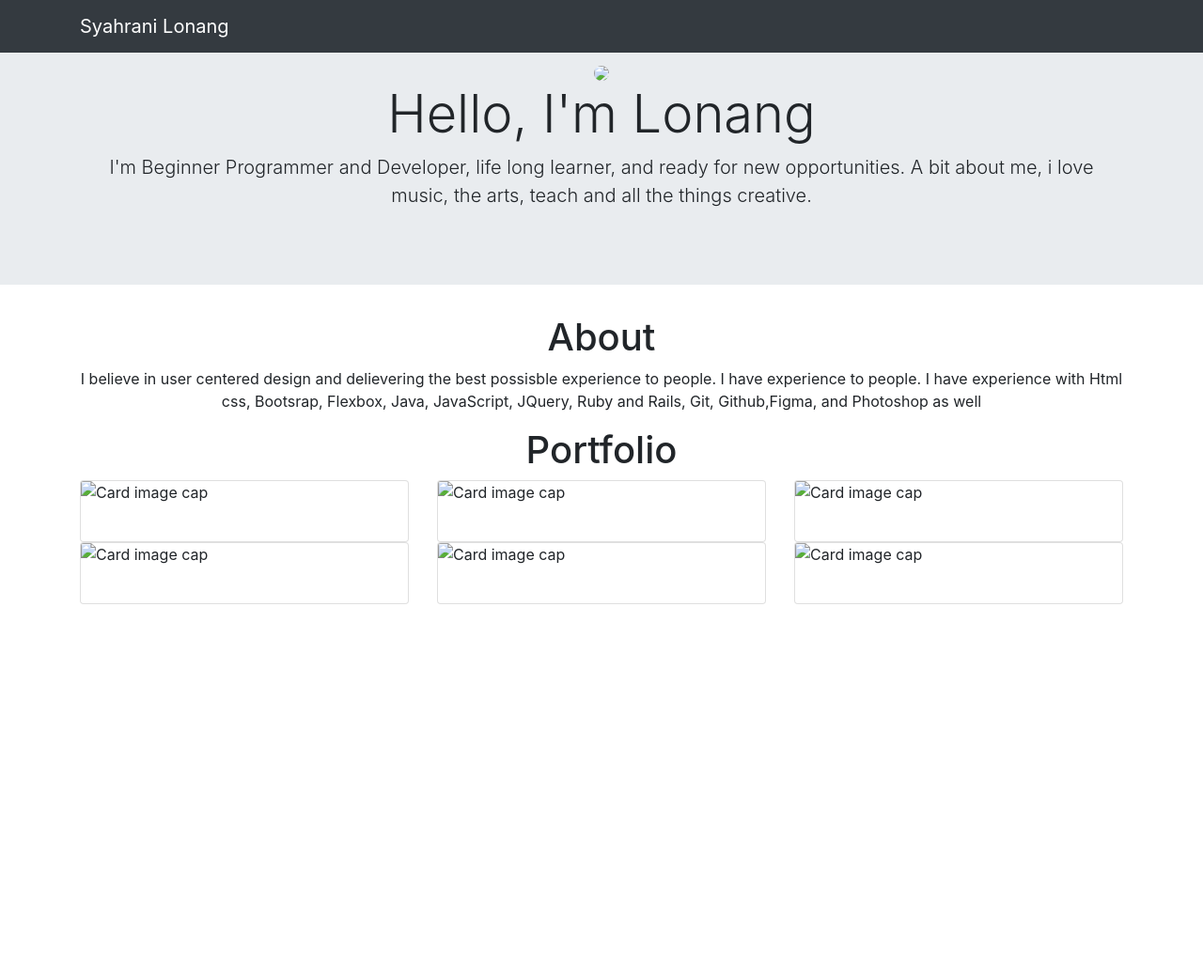
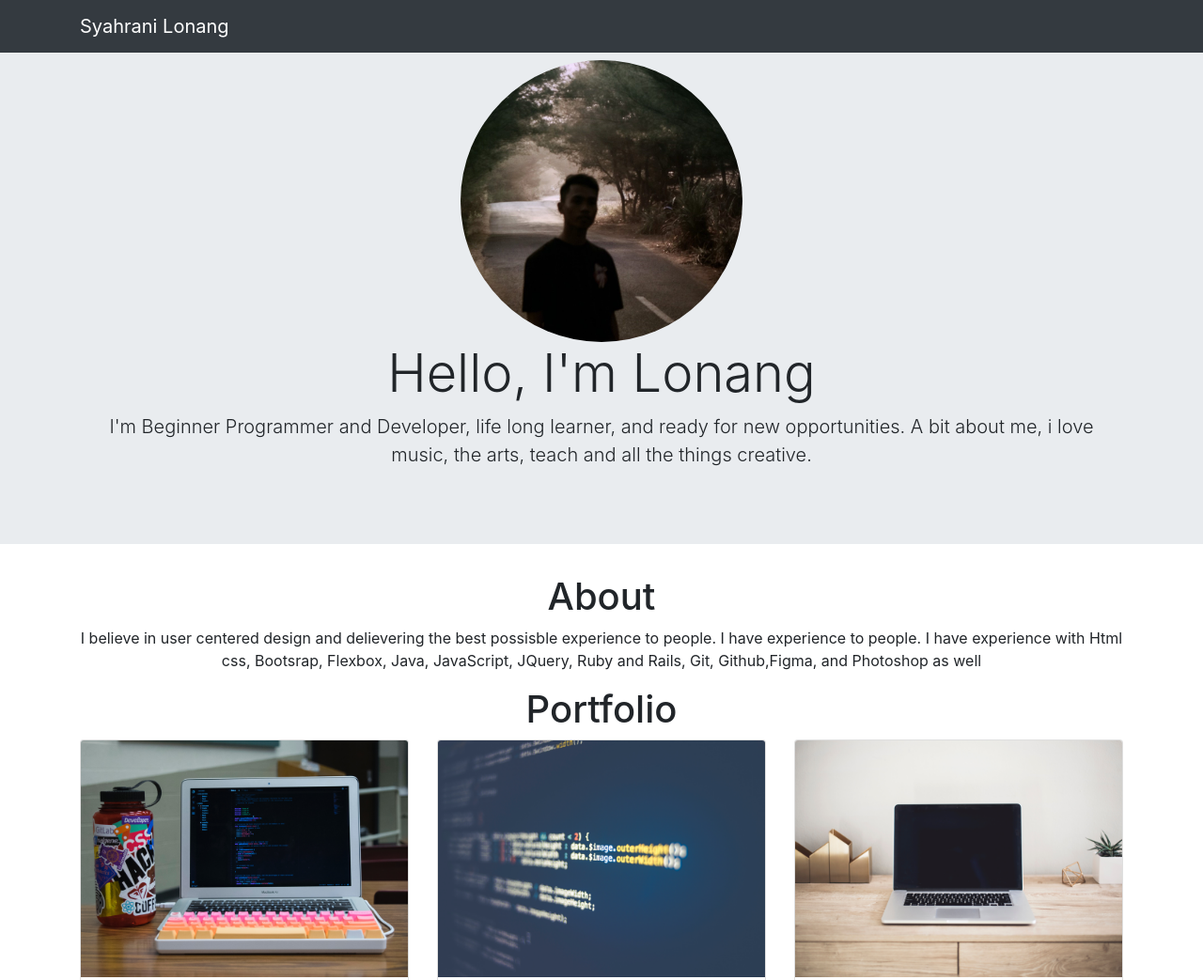
Before and after one commit to Syahranilonang/Exercise-1, a plain HTML site: page index.html in a window 1280 px wide. Shown: the top 1043 px of the page at 94% size. Before the commit the page ends 800 px from the top, so only its background shows below. Drawn offline with nearby package versions, Linux system fonts and the light colour scheme.

Commit message:
Update index.html

```diff
--- a/index.html
+++ b/index.html
@@ -38,7 +38,7 @@
 
     <div class="jumbotron jumbotron-fluid">
       <div class="container text-center">
-        <img src="img/pic1.jpg" width="300" class="rounded-circle">
+        <img src="pic1.jpg" width="300" class="rounded-circle">
         <h1 class="display-4">Hello, I'm Lonang</h1>
         <p class="lead">I'm Beginner Programmer and
         Developer, life long learner, and ready for new opportunities.
@@ -75,7 +75,7 @@
   <div class="row">
     <div class="col-md">
       <div class="card" >
-        <img class="card-img-top" src="img/thumbs/1.png" alt="Card image cap">
+        <img class="card-img-top" src="1.png" alt="Card image cap">
         <div class="card-body">
           <p class="card-text"></p>
         </div>
@@ -83,7 +83,7 @@
     </div>
     <div class="col-md">
       <div class="card">
-        <img class="card-img-top" src="img/thumbs/2.png" alt="Card image cap">
+        <img class="card-img-top" src="2.png" alt="Card image cap">
         <div class="card-body">
           <p class="card-text"></p>
         </div>
@@ -91,7 +91,7 @@
     </div>
     <div class="col-md">
       <div class="card">
-        <img class="card-img-top" src="img/thumbs/3.png" alt="Card image cap">
+        <img class="card-img-top" src="3.png" alt="Card image cap">
         <div class="card-body">
           <p class="card-text"></p>
         </div>
@@ -101,7 +101,7 @@
   <div class="row">
     <div class="col-md">
       <div class="card" >
-        <img class="card-img-top" src="img/thumbs/4.png" alt="Card image cap">
+        <img class="card-img-top" src="4.png" alt="Card image cap">
         <div class="card-body">
           <p class="card-text"></p>
         </div>
@@ -109,7 +109,7 @@
     </div>
     <div class="col-md">
       <div class="card">
-        <img class="card-img-top" src="img/thumbs/5.png" alt="Card image cap">
+        <img class="card-img-top" src="5.png" alt="Card image cap">
         <div class="card-body">
           <p class="card-text"></p>
         </div>
@@ -117,7 +117,7 @@
     </div>
     <div class="col-md">
       <div class="card">
-        <img class="card-img-top" src="img/thumbs/6.png" alt="Card image cap">
+        <img class="card-img-top" src="6.png" alt="Card image cap">
         <div class="card-body">
           <p class="card-text"></p>
         </div>
```
